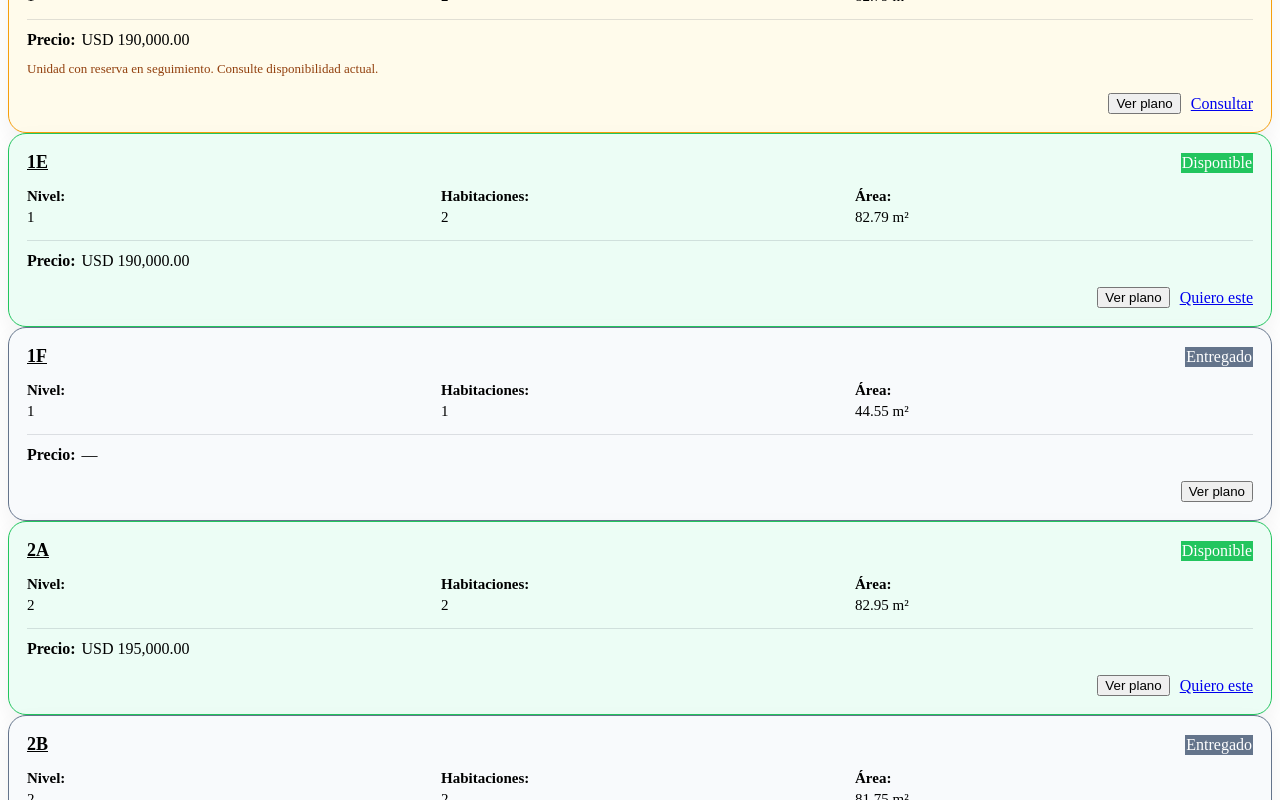
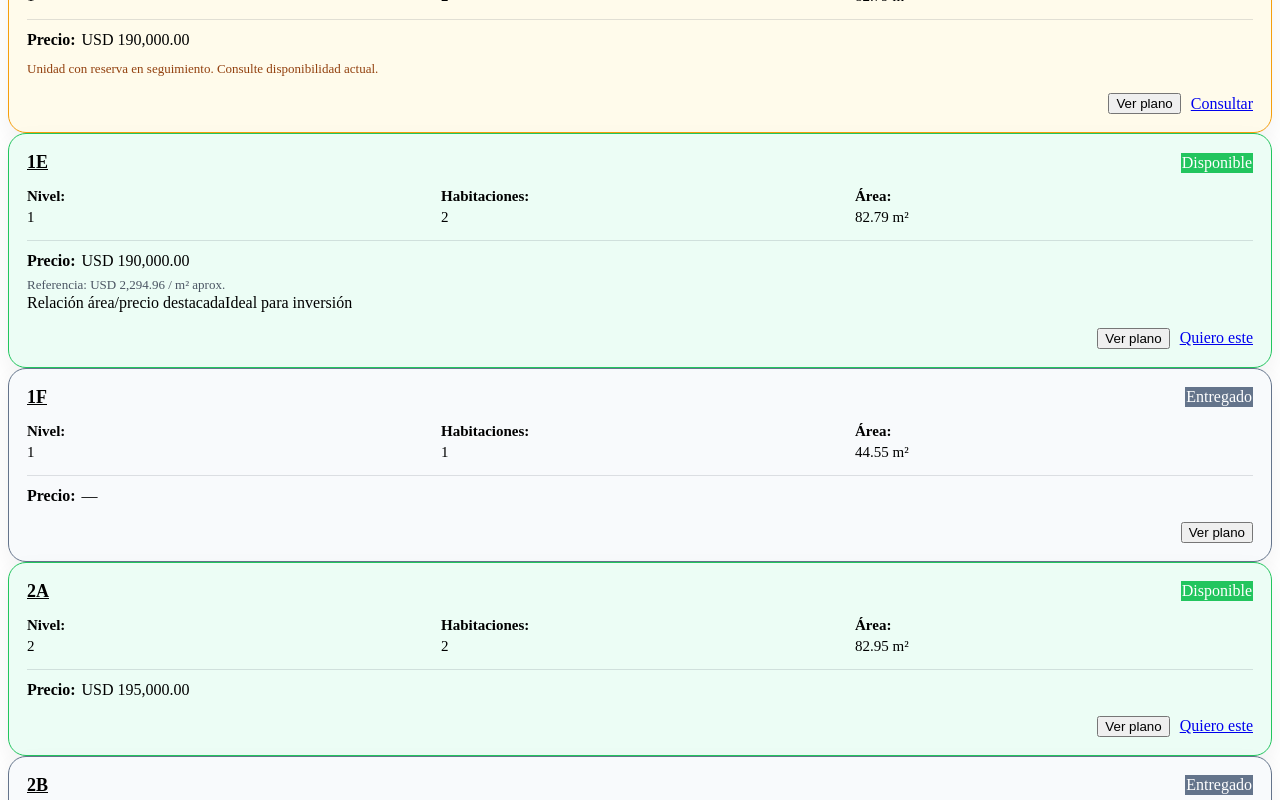
Before and after one commit to Mlopez1980/torre-elite-vercel-v5-logo-wa, a React (Vite) app: page / in a window 1280 px wide. Shown: the part 960-1760 px from the top of the page. Built offline with nearby package versions, Linux system fonts and the light colour scheme; the HTML template or start-up script is replaced by a standard one.

Commit message:
Update App.jsx

```diff
--- a/src/App.jsx
+++ b/src/App.jsx
@@ -498,7 +498,17 @@ if (
   commercialTags.push('Último 1 hab. en nivel alto')
   commercialTags.push('Vista superior')
 }
-            return (
+  const highlightedInvestmentUnits = ['1E', '2E']
+
+const isHighlightedInvestmentUnit =
+  statusKey === 'disponible' &&
+  highlightedInvestmentUnits.includes(String(a.id).toUpperCase())
+
+if (isHighlightedInvestmentUnit) {
+  commercialTags.push('Relación área/precio destacada')
+  commercialTags.push('Ideal para inversión')
+}
+  return (
               <div
                 key={a.id}
                 className="te-apartment-card"
@@ -548,9 +558,17 @@ if (
                   </div>
 
                   <div className="te-price-box">
-                    <span className="te-price-label">Precio:</span>
-                    <span className="te-price-value">{formatUSD(a.precio_usd)}</span>
-                  </div>
+  <div>
+    <span className="te-price-label">Precio:</span>
+    <span className="te-price-value">{formatUSD(a.precio_usd)}</span>
+  </div>
+
+  {isHighlightedInvestmentUnit && a.precio_usd && a.area_m2 && (
+    <div style={{ marginTop: 6, fontSize: 13, color: '#4b5563' }}>
+      Referencia: {formatUSD(a.precio_usd / a.area_m2)} / m² aprox.
+    </div>
+  )}
+</div>
 {commercialTags.length > 0 && (
   <div className="te-commercial-tags">
     {commercialTags.map((tag, index) => (
```
